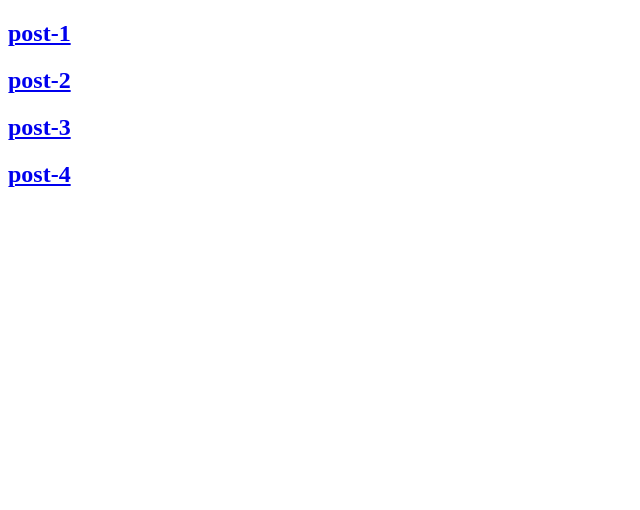
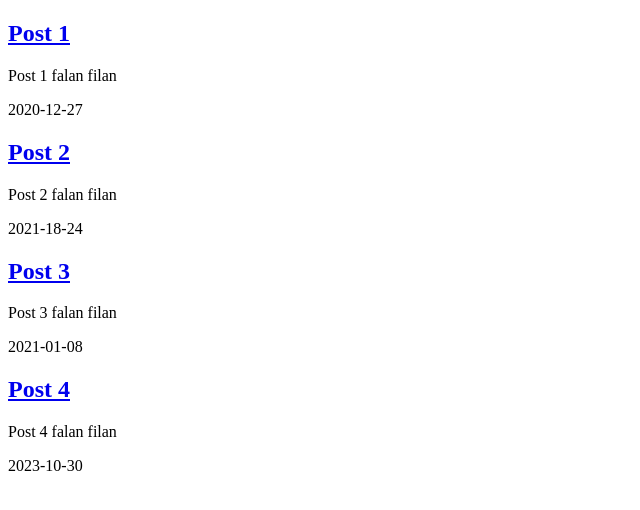
Before and after one commit to zehraworks/glimpse, a Next.js app: page / in a window 1280 px wide. Shown: the top 510 px of the page, without its empty margins (0-640 px from the left). Built offline with nearby package versions, Linux system fonts and the light colour scheme.

Commit message:
parse metadata

```diff
--- a/app/page.js
+++ b/app/page.js
@@ -1,21 +1,34 @@
 import fs from "fs";
 import Link from "next/link";
+import matter from "gray-matter";
 
 const getPostMetaData = () => {
   const folder = "posts/";
   const files = fs.readdirSync(folder);
   const markdownPosts = files.filter((file) => file.endsWith(".md"));
-  const slugs = markdownPosts.map((file) => file.replace(".md", ""));
-  return slugs
+
+  const posts = markdownPosts.map((fileName) => {
+    const fileContent = fs.readFileSync(`posts/${fileName}`, "utf8");
+    const matterResult = matter(fileContent);
+    return {
+      title: matterResult.data.title,
+      date: matterResult.data.date,
+      subtitle: matterResult.data.subtitle,
+      slug: fileName.replace(".md", ""),
+    };
+  });
+  return posts;
 };
 
 export default function HomePage() {
   const postMetaData = getPostMetaData();
-  const postPreview = postMetaData?.map((slug) => (
+  const postPreview = postMetaData?.map((post) => (
     <div>
-      <Link href={`/posts/${slug}`}>
-        <h2>{slug}</h2>
+      <Link href={`/posts/${post.slug}`}>
+        <h2>{post.title}</h2>
       </Link>
+      <p>{post.subtitle}</p>
+      <p>{post.date}</p>
     </div>
   ));
   return <div>{postPreview}</div>;
```
Also changed, not shown: app/posts/[slug]/page.js (+6 -4 lines).
